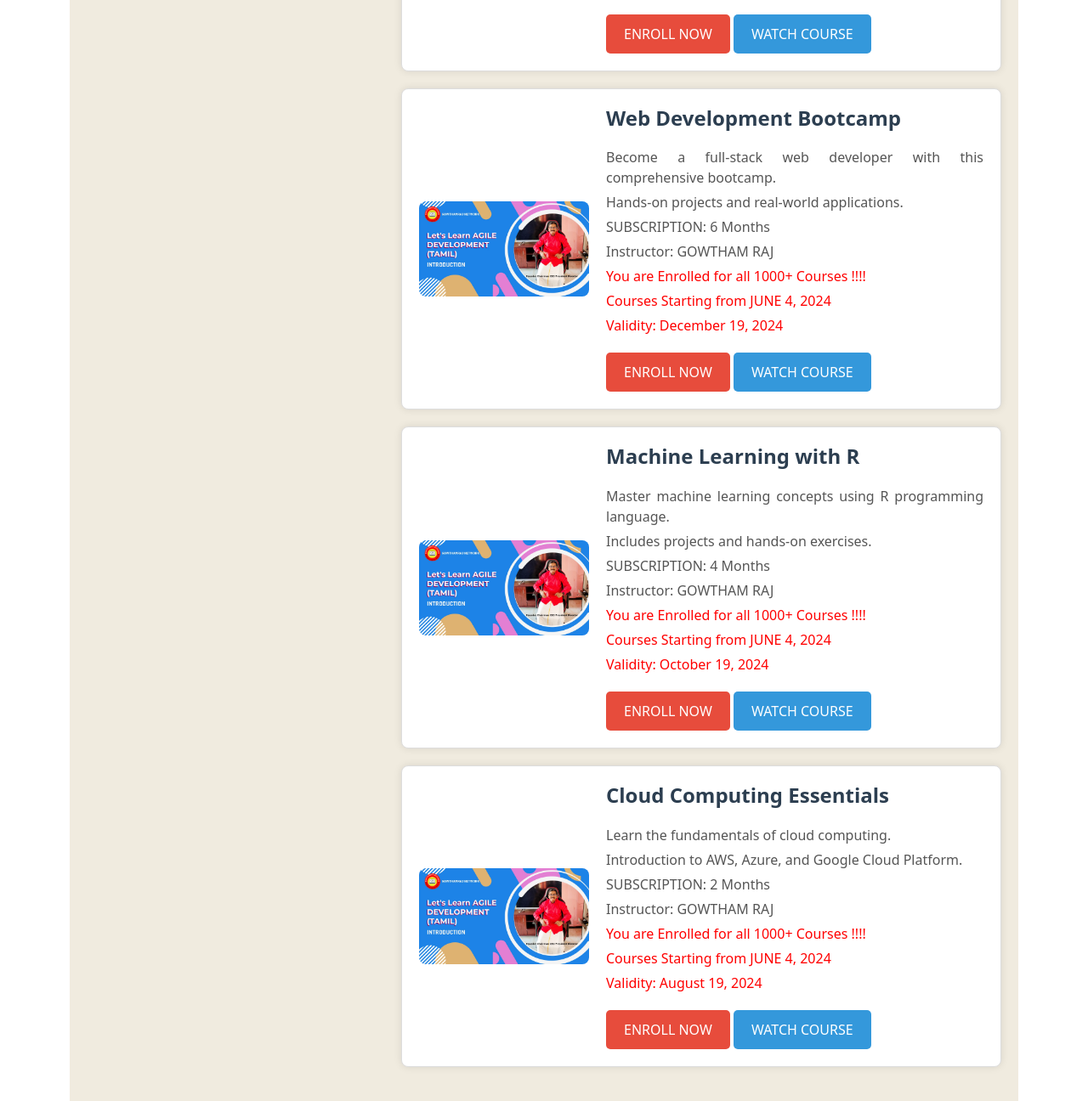
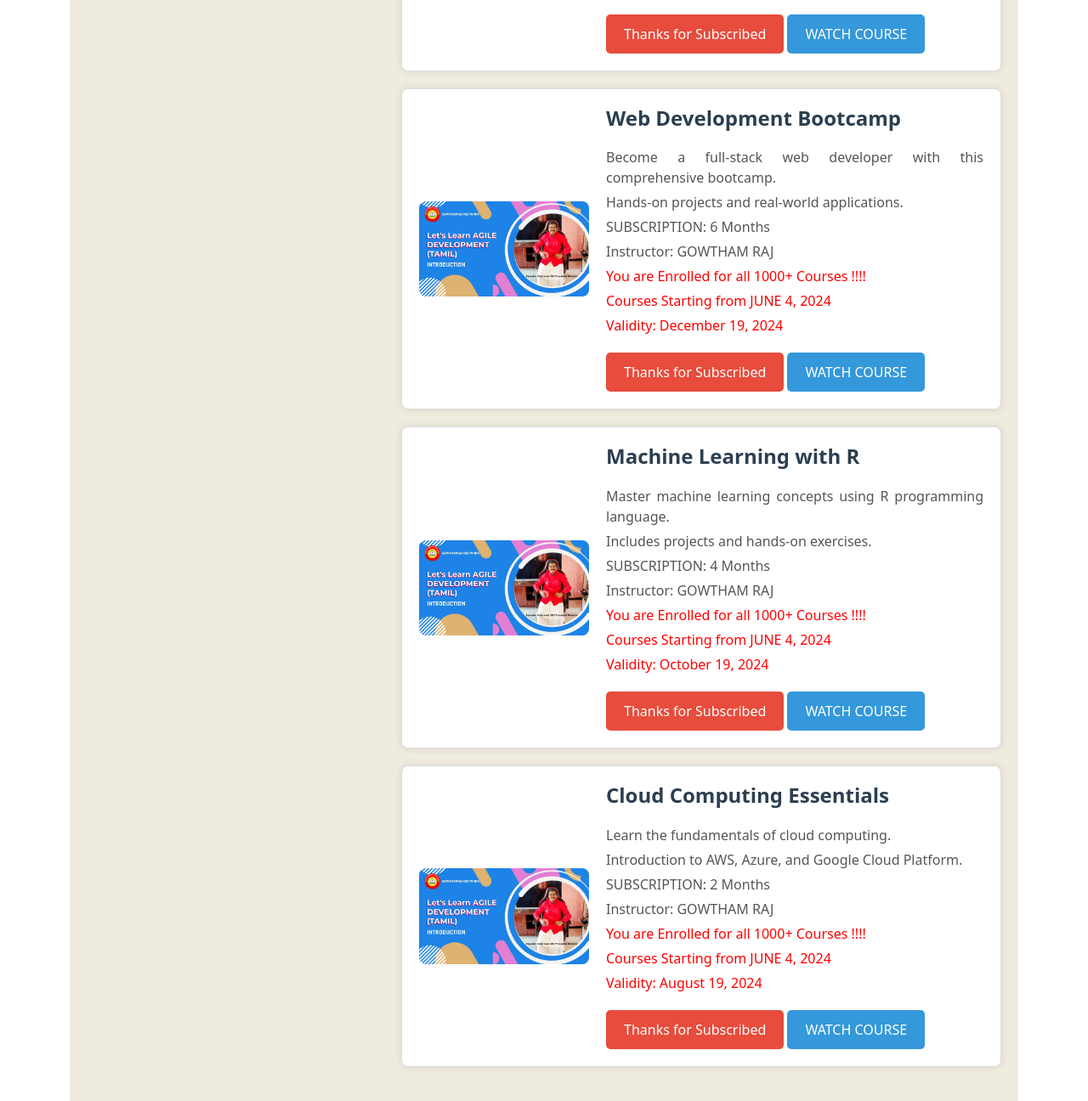
Before and after one commit to Suriya05022002/Course, a plain HTML site: page index.html in a window 1280 px wide. Shown: the part 808-2104 px from the top of the page at 85% size. Drawn offline with nearby package versions, Linux system fonts and the light colour scheme; files whose address does not match are found by name.

Commit message:
index.html

```diff
--- a/index.html
+++ b/index.html
@@ -49,7 +49,7 @@
                     <p class="red">Courses Starting from JUNE 4, 2024</p>
                     <p class="red">Validity: June 19, 2025</p>
                     <div class="btn-container">
-                        <a href="#" class="btn enroll">ENROLL NOW</a>
+                        <a href="#" class="btn enroll">Thanks for Subscribed</a>
                         <a href="#" class="btn watch">WATCH COURSE</a>
                     </div>
                 </div>
@@ -70,7 +70,7 @@
                     <p class="red">Courses Starting from JUNE 4, 2024</p>
                     <p class="red">Validity: September 19, 2024</p>
                     <div class="btn-container">
-                        <a href="#" class="btn enroll">ENROLL NOW</a>
+                        <a href="#" class="btn enroll">Thanks for Subscribed</a>
                         <a href="#" class="btn watch">WATCH COURSE</a>
                     </div>
                 </div>
@@ -91,7 +91,7 @@
                     <p class="red">Courses Starting from JUNE 4, 2024</p>
                     <p class="red">Validity: December 19, 2024</p>
                     <div class="btn-container">
-                        <a href="#" class="btn enroll">ENROLL NOW</a>
+                        <a href="#" class="btn enroll">Thanks for Subscribed</a>
                         <a href="#" class="btn watch">WATCH COURSE</a>
                     </div>
                 </div>
@@ -112,7 +112,7 @@
                     <p class="red">Courses Starting from JUNE 4, 2024</p>
                     <p class="red">Validity: October 19, 2024</p>
                     <div class="btn-container">
-                        <a href="#" class="btn enroll">ENROLL NOW</a>
+                        <a href="#" class="btn enroll">Thanks for Subscribed</a>
                         <a href="#" class="btn watch">WATCH COURSE</a>
                     </div>
                 </div>
@@ -133,7 +133,7 @@
                     <p class="red">Courses Starting from JUNE 4, 2024</p>
                     <p class="red">Validity: August 19, 2024</p>
                     <div class="btn-container">
-                        <a href="#" class="btn enroll">ENROLL NOW</a>
+                        <a href="#" class="btn enroll">Thanks for Subscribed</a>
                         <a href="#" class="btn watch">WATCH COURSE</a>
                     </div>
                 </div>
```
